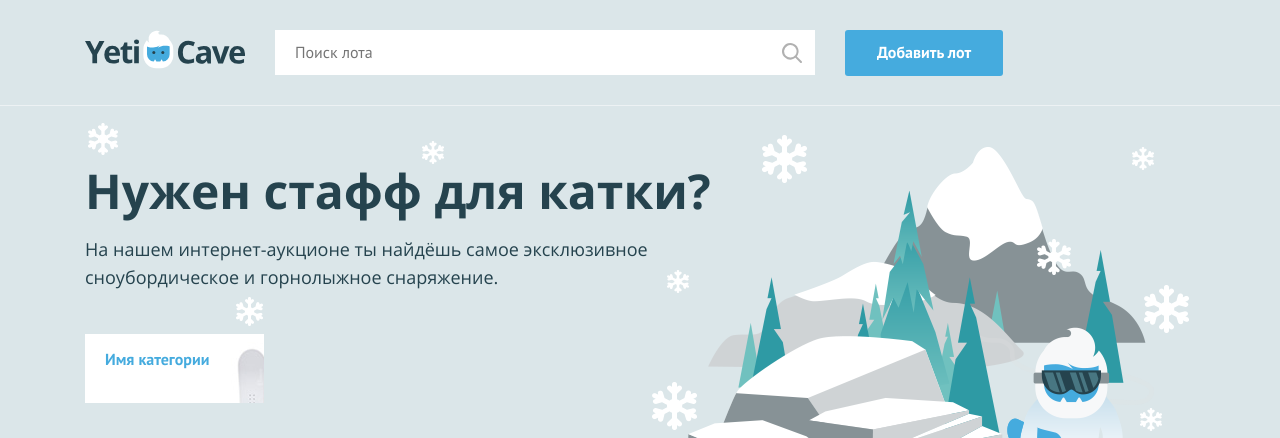
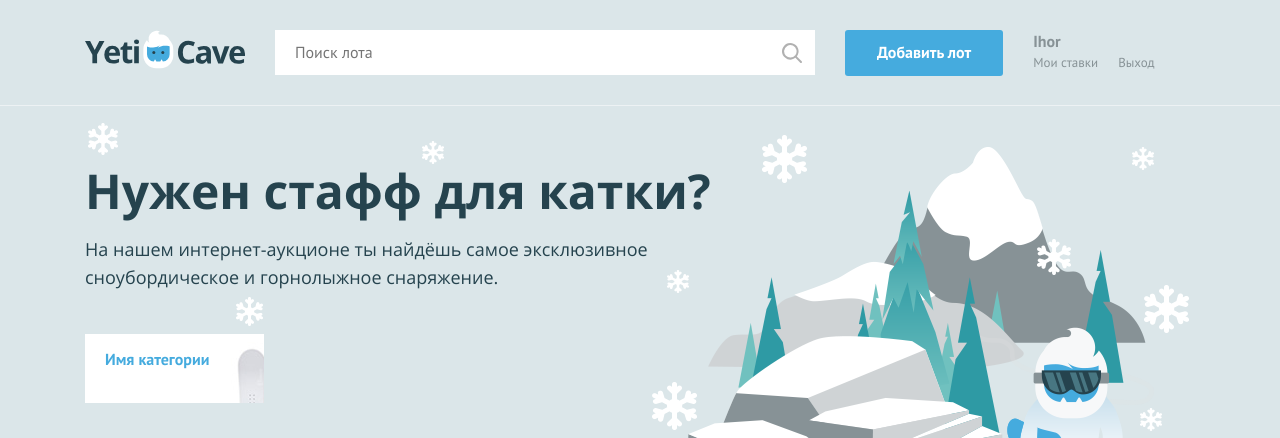
Before and after one commit to IhorBoiar/977413-yeticave-10, a PHP site: page / in a window 1280 px wide. Shown: the top 438 px of the page. Run offline with PHP 8.4, Linux system fonts and the light colour scheme.

Commit message:
Задание 1.3 выполнено

```diff
--- a/index.php
+++ b/index.php
@@ -1,7 +1,7 @@
 <?php
 $is_auth = rand(0, 1);
 
-$user_name = ''; // укажите здесь ваше имя
+$user_name = 'Ihor'; // укажите здесь ваше имя
 ?>
 <!DOCTYPE html>
 <html lang="ru">
@@ -27,8 +27,31 @@ $user_name = ''; // укажите здесь ваше имя
         <a class="main-header__add-lot button" href="pages/add-lot.html">Добавить лот</a>
 
         <nav class="user-menu">
+                <?php
+                    if ($is_auth == 1)
+                    { ?>
+                        <div class="user-menu__logged">
+                            <p><?= $user_name ?></p>
+                            <a class="user-menu__bets" href="pages/my-bets.html">Мои ставки</a>
+                            <a class="user-menu__logout" href="#">Выход</a>
+                        </div>
+                    <?php
+                    } else
+                    {
+                    ?>
+                        <ul class="user-menu__list">
+                            <li class="user-menu__item">
+                                <a href="#">Регистрация</a>
+                            </li>
+                            <li class="user-menu__item">
+                                <a href="#">Вход</a>
+                            </li>
+                        </ul>
+                    <?php
+                    }
+                ?>
 
-        <!-- здесь должен быть PHP код для показа меню и данных пользователя -->
+    <!-- здесь должен быть PHP код для показа меню и данных пользователя -->
 
         </nav>
     </div>
```
